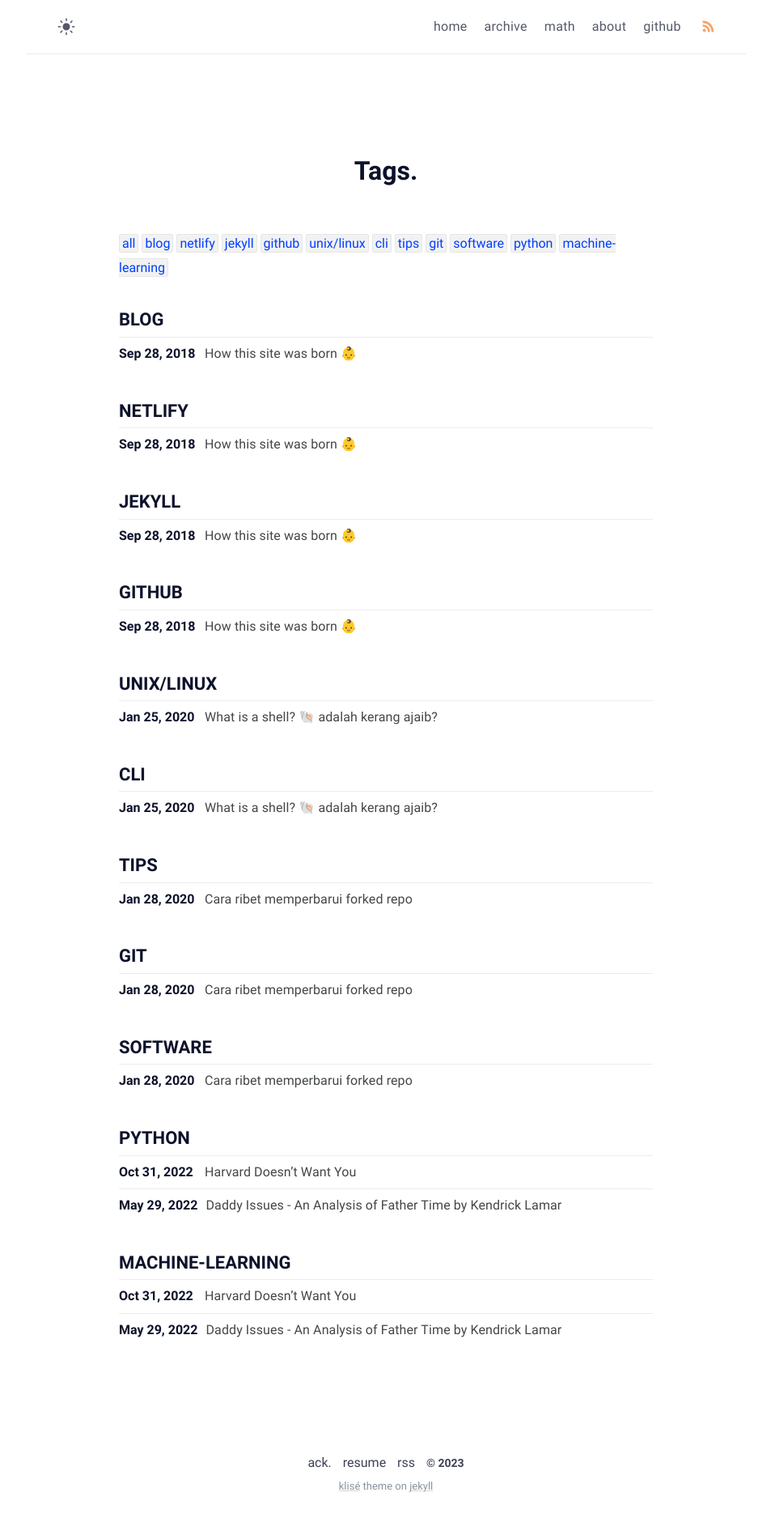
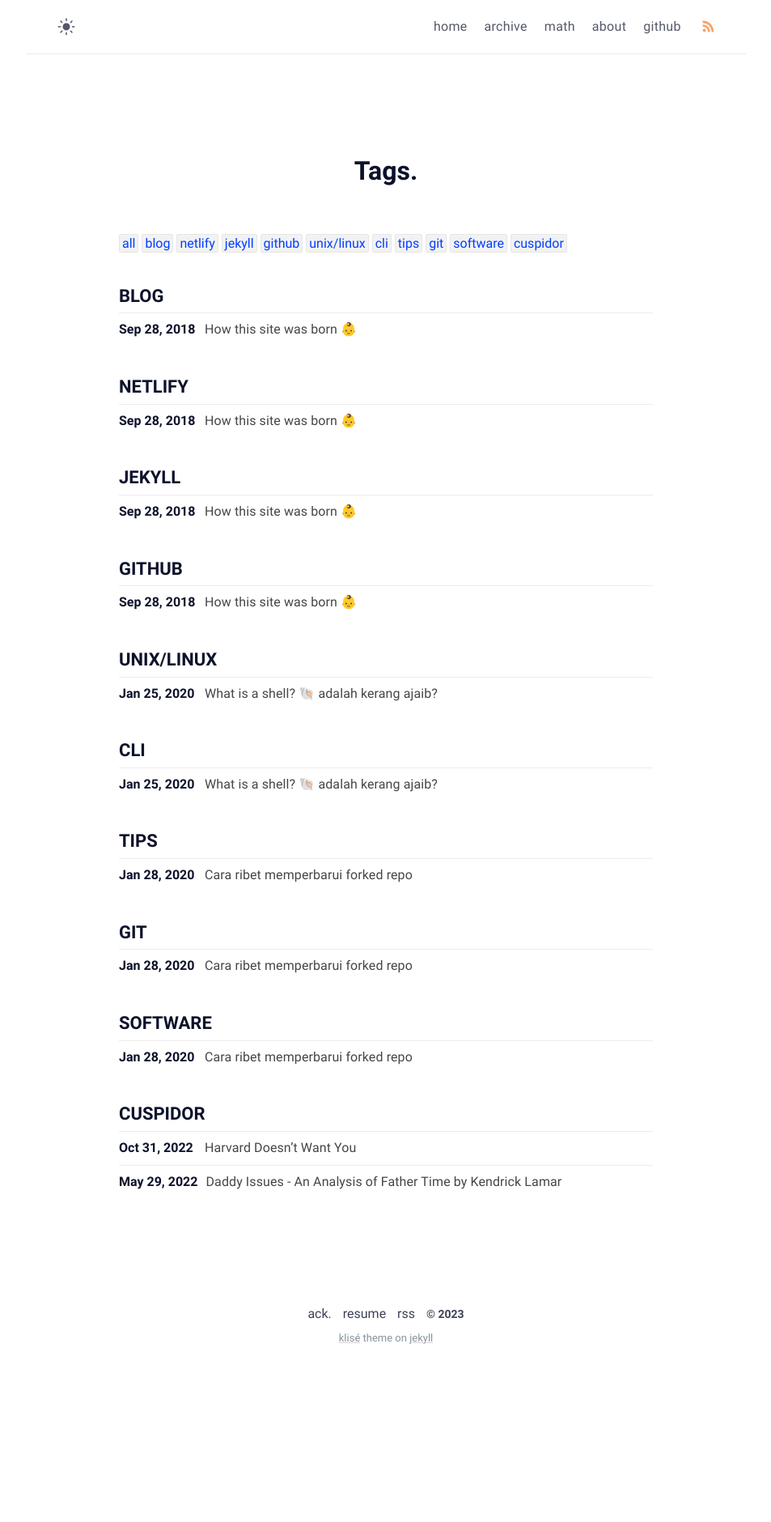
Before and after one commit to zhaju/old, a Jekyll site: the page built from tags.html, in a window 1280 px wide. Shown: the whole page at 81% size, without its empty margins (163-1116 px from the left). Built offline with Jekyll 4.4.1, drawn with Linux system fonts in a browser that asks for light colours; after the commit the page ends 1697 px from its top, so only the background shows below that.

Commit message:
push all

```diff
--- a/_posts/an-analysis-of-father-time-by-kendrick-lamar/2022-05-29-an-analysis-of-father-time-by-kendrick-lamar.md
+++ b/_posts/an-analysis-of-father-time-by-kendrick-lamar/2022-05-29-an-analysis-of-father-time-by-kendrick-lamar.md
@@ -1,10 +1,9 @@
 ---
 title: Daddy Issues - An Analysis of Father Time by Kendrick Lamar
 date: 2022-05-29 23:04:00 +07:00
-tags: [python, machine-learning]
+tags: [cuspidor]
 description: Cuspidor Submission 1.1
 ---
-
 Taken from Vol. 48, Issue 3 of my schoool publication _Cuspidor_:
 
 _“When I’m a dad, I’ll treat my kids so much better than how you treated me!”_
--- a/_posts/harvard-doesn't-want-you/2022-10-31-harvard-doesn't-want-you.md
+++ b/_posts/harvard-doesn't-want-you/2022-10-31-harvard-doesn't-want-you.md
@@ -1,8 +1,8 @@
 ---
 title: Harvard Doesn’t Want You
 date: 2022-10-31 10:00:00 +07:00
-tags: [python, machine-learning]
-description: Taken from Cuspidor v49 issue 1
+tags: [cuspidor]
+description: Cuspidor Submission 2.1
 ---
 Taken from Vol. 49, Issue 1 of my schoool publication Cuspidor:
 
```
